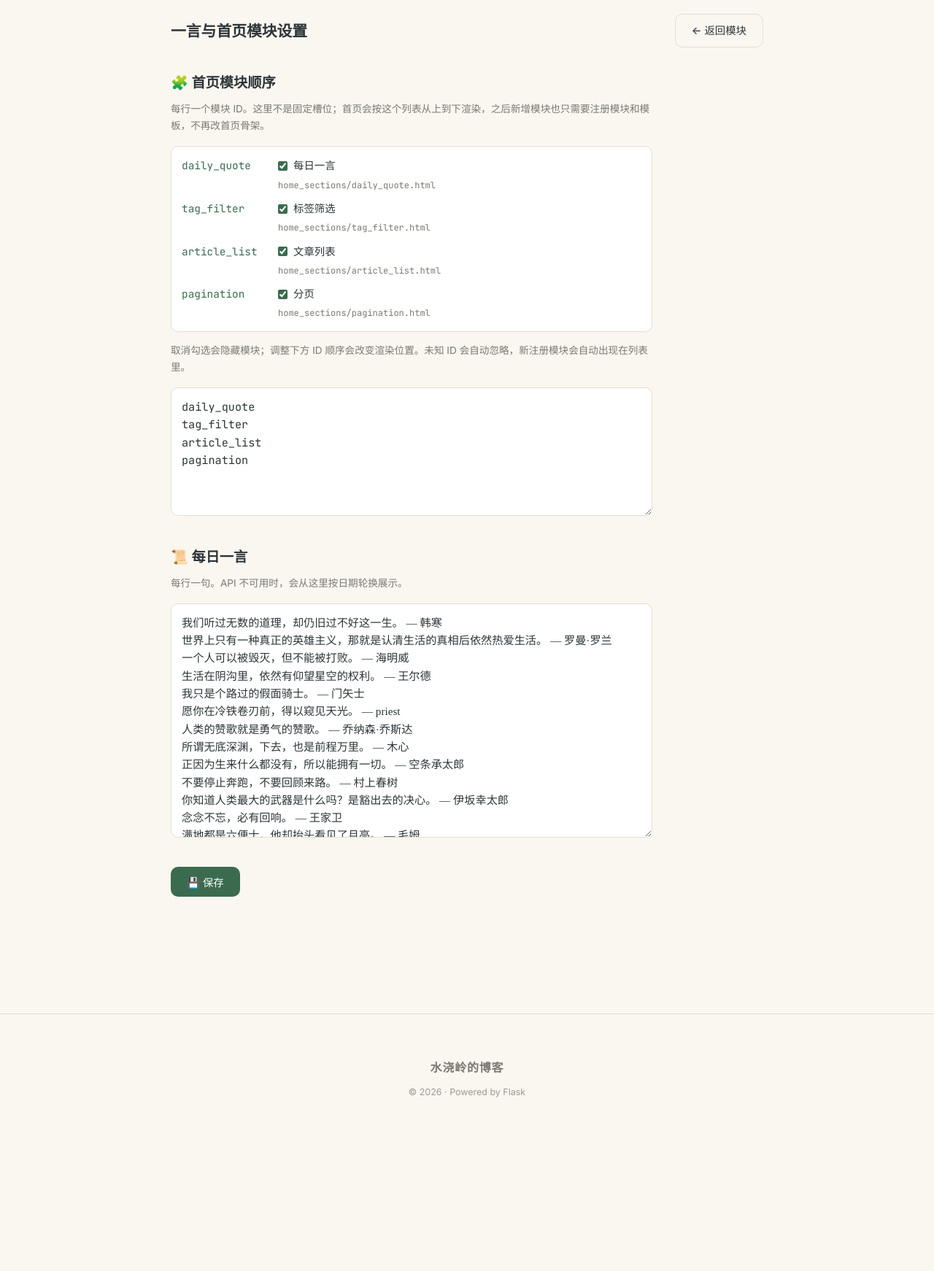
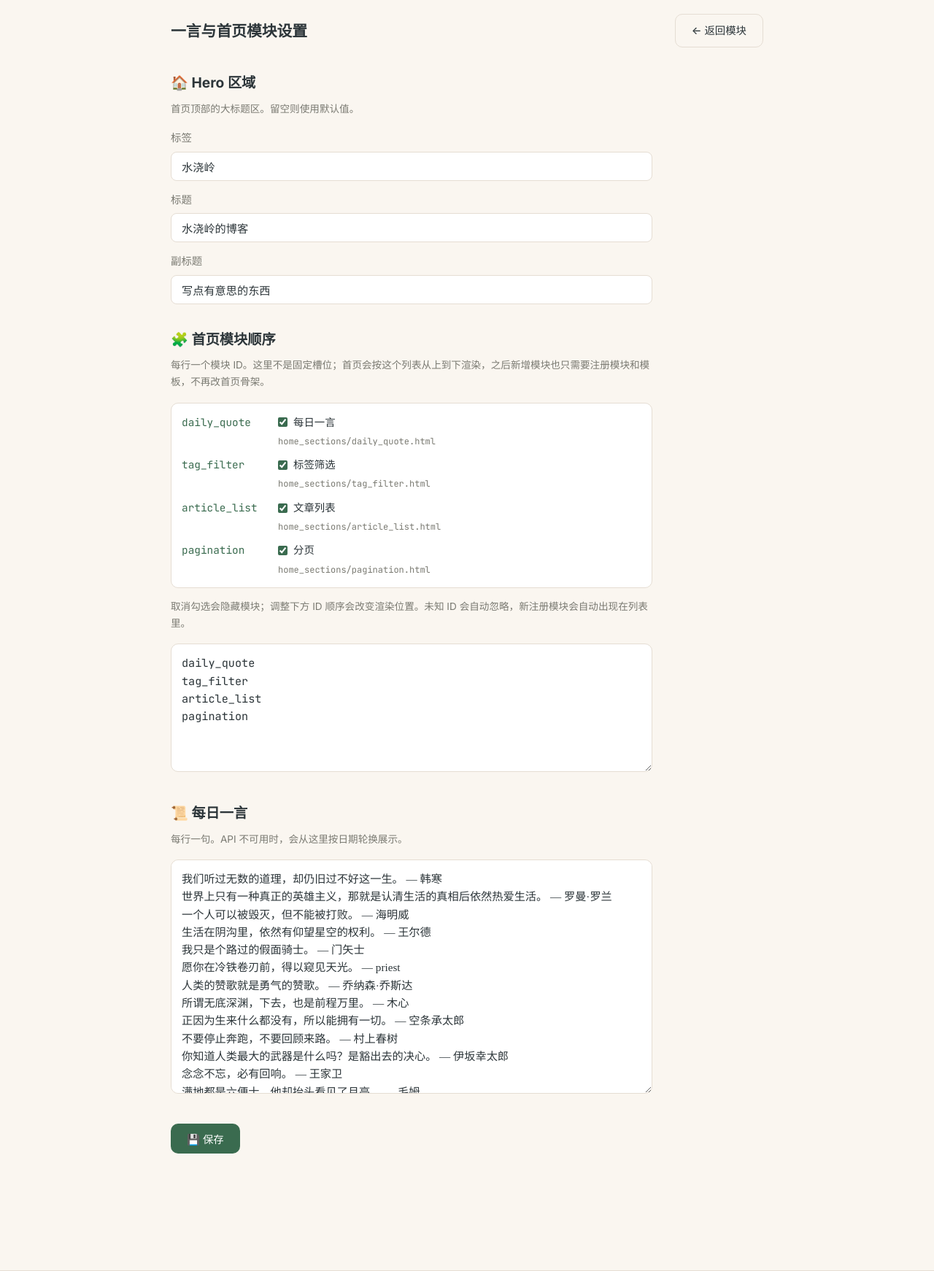
Before and after one commit to Acidmoon/blog, a Flask app: page /admin/layout in a window 1280 px wide. Shown: the part 61-1803 px from the top of the page at 73% size. Before the commit the page ends 1565 px from the top, so only its background shows below. Run offline with Flask 3, Linux system fonts and the light colour scheme; the visitor is signed in with stand-in values (Sample User, id 1).

Commit message:
后台新增 Hero 区域自定义：标签/标题/副标题可编辑，首页动态渲染

```diff
--- a/home_layout.json
+++ b/home_layout.json
@@ -1,4 +1,9 @@
 {
+  "hero": {
+    "label": "水浇岭",
+    "title": "水浇岭的博客",
+    "subtitle": "写点有意思的东西"
+  },
   "quotes": [
     "我们听过无数的道理，却仍旧过不好这一生。 — 韩寒",
     "世界上只有一种真正的英雄主义，那就是认清生活的真相后依然热爱生活。 — 罗曼·罗兰",
--- a/routes/admin.py
+++ b/routes/admin.py
@@ -237,6 +237,15 @@ def layout():
         section_order_raw = request.form.get("section_order", "")
         registry = section_registry()
 
+        hero_label = request.form.get("hero_label", "").strip()
+        hero_title = request.form.get("hero_title", "").strip()
+        hero_subtitle = request.form.get("hero_subtitle", "").strip()
+
+        layout_config["hero"] = {
+            "label": hero_label or "水浇岭",
+            "title": hero_title or "水浇岭的博客",
+            "subtitle": hero_subtitle or "写点有意思的东西",
+        }
         layout_config["quotes"] = quotes or ["书山有路勤为径，学海无涯苦作舟。"]
         layout_config["section_order"] = section_order_from_text(section_order_raw)
         layout_config["section_visibility"] = {
@@ -252,6 +261,12 @@ def layout():
     section_order_text = section_order_to_text(section_order)
     registry = section_registry()
     section_visibility = normalize_section_visibility(layout_config.get("section_visibility"))
+    hero = layout_config.get("hero", {})
+    if not isinstance(hero, dict):
+        hero = {}
+    hero_label = hero.get("label", "水浇岭")
+    hero_title = hero.get("title", "水浇岭的博客")
+    hero_subtitle = hero.get("subtitle", "写点有意思的东西")
     section_help = [
         {
             "id": section_id,
@@ -267,6 +282,9 @@ def layout():
     ]
     return render_template(
         'admin/layout.html',
+        hero_label=hero_label,
+        hero_title=hero_title,
+        hero_subtitle=hero_subtitle,
         quotes_text=quotes_text,
         section_order_text=section_order_text,
         section_help=section_help,
--- a/templates/admin/layout.html
+++ b/templates/admin/layout.html
@@ -8,6 +8,25 @@
   </div>
 
   <form method="post" class="layout-form">
+
+    <section class="layout-section">
+      <h3 class="layout-section-title">🏠 Hero 区域</h3>
+      <p class="layout-section-desc">首页顶部的大标题区。留空则使用默认值。</p>
+      <div class="hero-fields">
+        <label class="hero-field">
+          <span>标签</span>
+          <input name="hero_label" value="{{ hero_label }}" placeholder="水浇岭" class="hero-input">
+        </label>
+        <label class="hero-field">
+          <span>标题</span>
+          <input name="hero_title" value="{{ hero_title }}" placeholder="水浇岭的博客" class="hero-input">
+        </label>
+        <label class="hero-field">
+          <span>副标题</span>
+          <input name="hero_subtitle" value="{{ hero_subtitle }}" placeholder="写点有意思的东西" class="hero-input">
+        </label>
+      </div>
+    </section>
 
     <section class="layout-section">
       <h3 class="layout-section-title">🧩 首页模块顺序</h3>
@@ -55,6 +74,11 @@
 .layout-textarea { width: 100%; min-height: 220px; padding: 14px; border: 1px solid var(--border-light); border-radius: 10px; background: var(--bg-card); color: var(--text-primary); font-size: 0.95rem; line-height: 1.6; resize: vertical; font-family: "Noto Serif SC", serif; }
 .layout-textarea-mono { min-height: 120px; font-family: "JetBrains Mono", monospace; }
 .layout-textarea:focus { outline: none; border-color: var(--accent-primary); box-shadow: var(--glow-accent); }
+.hero-fields { display: flex; flex-direction: column; gap: 14px; }
+.hero-field { display: flex; flex-direction: column; gap: 6px; font-size: 0.9rem; color: var(--text-secondary); }
+.hero-input { width: 100%; padding: 10px 14px; border: 1px solid var(--border-light); border-radius: 8px; background: var(--bg-card); color: var(--text-primary); font-size: 0.95rem; font-family: \"Noto Serif SC\", serif; }
+.hero-input:focus { outline: none; border-color: var(--accent-primary); box-shadow: var(--glow-accent); }
+.hero-input::placeholder { color: var(--text-muted); opacity: 0.6; }
 .layout-actions { margin-top: 32px; display: flex; gap: 12px; }
 </style>
 {% endblock %}
--- a/templates/index.html
+++ b/templates/index.html
@@ -7,9 +7,9 @@
 <section class="hero">
   <div class="mist-container"></div>
   <div class="container hero-inner">
-    <div class="hero-label">水浇岭</div>
-    <h1 class="hero-title serif">{{ config.SITE_TITLE }}</h1>
-    <p class="hero-subtitle">{{ config.SITE_SUBTITLE }}</p>
+    <div class="hero-label">{{ hero.label }}</div>
+    <h1 class="hero-title serif">{{ hero.title }}</h1>
+    <p class="hero-subtitle">{{ hero.subtitle }}</p>
   </div>
   <svg class="hero-wave" viewBox="0 0 1440 48" preserveAspectRatio="none">
     <path d="M0,24 C240,48 480,0 720,24 C960,48 1200,0 1440,24 L1440,48 L0,48 Z"/>
```
Also changed, not shown: routes/public.py (+12 -0 lines).
